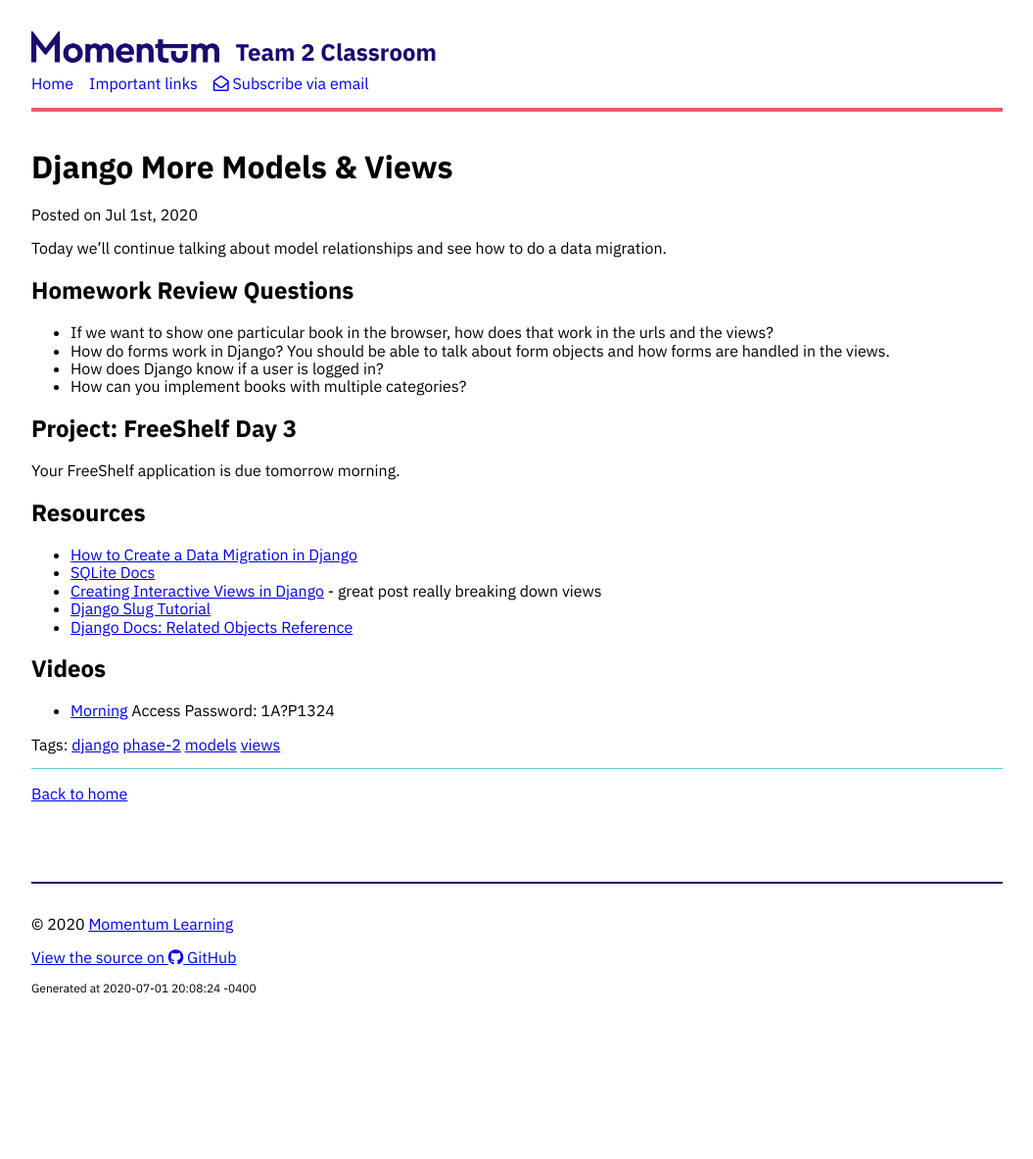
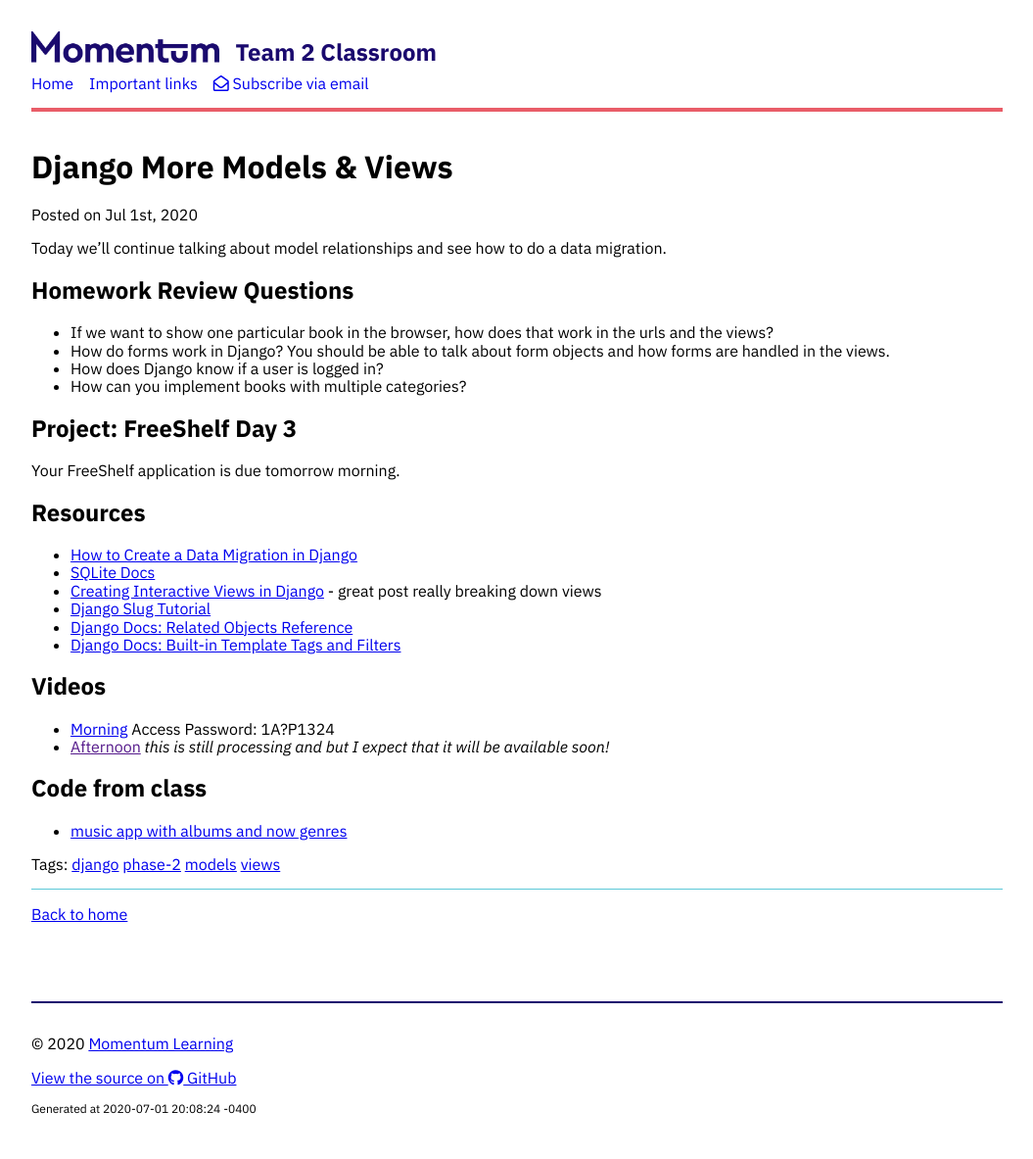
Before and after one commit to momentum-team-3/momentum-team-3.github.io, a Jekyll site: the page built from _posts/2020-07-01-django-more-models.md, in a window 1280 px wide. Shown: the whole page at 98% size, without its empty margins (112-1167 px from the left). Built offline with Jekyll 4.4.1, drawn with Linux system fonts in a browser that asks for light colours; nearby versions of some CDN libraries; before the commit the page ends 1060 px from its top, so only the background shows below that.

Commit message:
Add code from class

```diff
--- a/_posts/2020-07-01-django-more-models.md
+++ b/_posts/2020-07-01-django-more-models.md
@@ -24,8 +24,13 @@ Your FreeShelf application is due tomorrow morning.
 - [Creating Interactive Views in Django](https://hackersandslackers.com/creating-django-views/) - great post really breaking down views
 - [Django Slug Tutorial](https://learndjango.com/tutorials/django-slug-tutorial)
 - [Django Docs: Related Objects Reference](https://docs.djangoproject.com/en/3.0/ref/models/relations/)
-
+- [Django Docs: Built-in Template Tags and Filters](https://docs.djangoproject.com/en/3.0/ref/templates/builtins/)
 
 ## Videos
 
 - [Morning](https://us02web.zoom.us/rec/share/ppJVC4zArV9OY5XhtxHjQ6ACDrzjaaa8gCkdq_IFzErhSg9IcyWVKdacKyy-Gj7N) Access Password: 1A?P1324
+- [Afternoon]() _this is still processing and but I expect that it will be available soon!_
+
+## Code from class
+
+- [music app with albums and now genres](https://github.com/momentum-team-2/examples/tree/master/django-music-with-auth)
```
